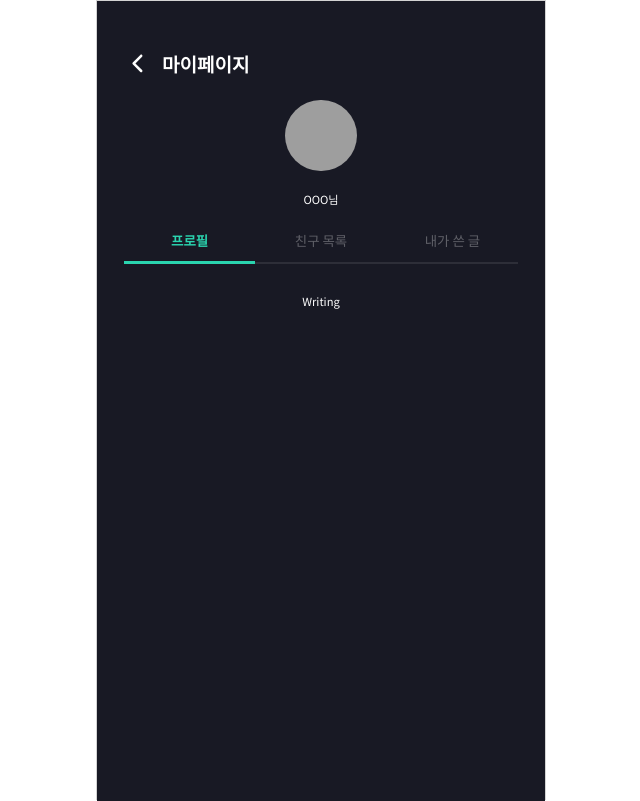
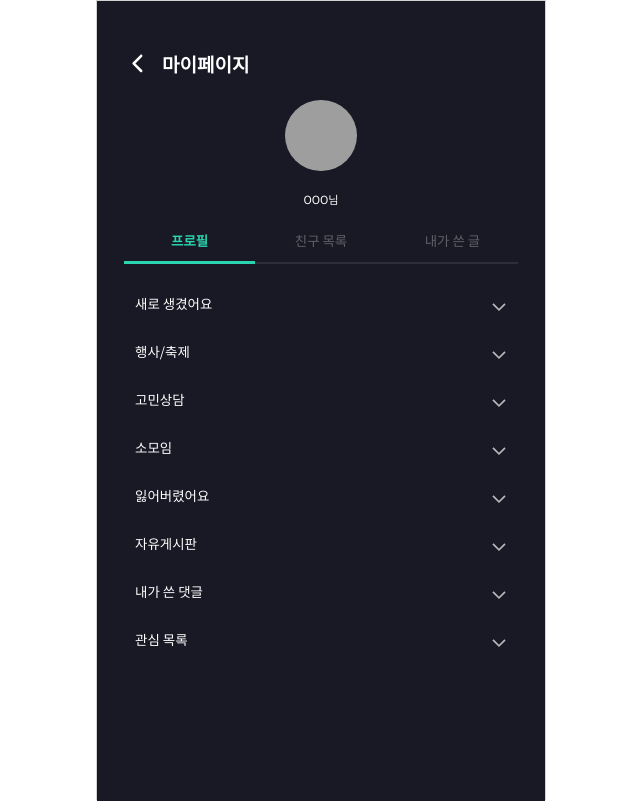
Before and after one commit to Numble-2-11/frontend, a React (Create React App) app: page /mypage/myWriting in a window 1280 px wide. Shown: the whole page, without its empty margins (319-959 px from the left). Built offline with nearby package versions, Linux system fonts and the light colour scheme; grey boxes are pictures that could not be loaded; what recoil-persist would draw is missing.

Commit message:
[feat] 마이페이지 토글바 구현

```diff
--- a/src/components/mypage/Writing.jsx
+++ b/src/components/mypage/Writing.jsx
@@ -1,5 +1,17 @@
 import React from "react";
+import WritingToggle from "./WritingToggle";
 
 export default function Writing() {
-  return <div>Writing</div>;
+  return (
+    <>
+      <WritingToggle context="새로 생겼어요" />
+      <WritingToggle context="행사/축제" />
+      <WritingToggle context="고민상담" />
+      <WritingToggle context="소모임" />
+      <WritingToggle context="잃어버렸어요" />
+      <WritingToggle context="자유게시판" />
+      <WritingToggle context="내가 쓴 댓글" />
+      <WritingToggle context="관심 목록" />
+    </>
+  );
 }
--- /dev/null
+++ b/src/components/mypage/WritingToggle.jsx
@@ -0,0 +1,44 @@
+import React, { useState } from "react";
+import arrow_down from "../../images/arrow_down.svg";
+import arrow_up from "../../images/arrow_up.svg";
+import Post from "../community/Post";
+
+export default function WritingToggle({ context }) {
+  const [isOpen, setIsOpen] = useState(false);
+
+  const handleToggle = () => {
+    setIsOpen(!isOpen);
+  };
+
+  return (
+    <>
+      <div
+        style={{
+          display: "flex",
+          justifyContent: "space-between",
+          margin: "2.5rem 1rem 0 1rem",
+        }}
+      >
+        <div style={{ fontSize: "1.2rem" }}>{context}</div>
+        {isOpen ? (
+          <img
+            src={arrow_up}
+            alt="arrow_up"
+            onClick={handleToggle}
+            style={{ cursor: "pointer" }}
+          />
+        ) : (
+          <img src={arrow_down} alt="arrow_down" onClick={handleToggle} />
+        )}
+      </div>
+      <ul
+        style={{
+          display: isOpen ? "block" : "none",
+          padding: "0 1rem",
+        }}
+      >
+        <Post />
+      </ul>
+    </>
+  );
+}
```
Also changed, not shown: src/images/arrow_down.svg (added), src/images/arrow_up.svg (added).
